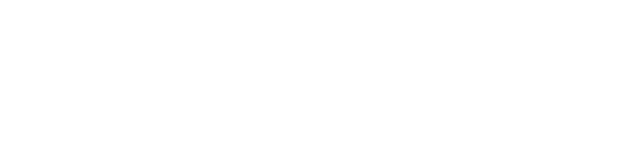
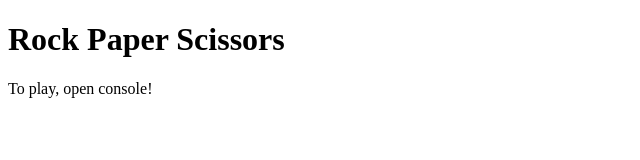
Before and after one commit to smitzkar/RockPaperScissors, a plain HTML site: page index.html in a window 1280 px wide. Shown: the whole page, without its empty margins (0-640 px from the left). Drawn offline with Linux system fonts and the light colour scheme.

Commit message:
Add javascript

```diff
--- a/index.html
+++ b/index.html
@@ -6,10 +6,12 @@
   <meta http-equiv="X-UA-Compatible" content="IE=edge">
   <meta name="viewport" content="width=device-width, initial-scale=1.0">
   <title>Rock Paper Scissors Project</title>
+  <script src="script.js"></script>
 </head>
 
 <body>
-
+  <h1>Rock Paper Scissors</h1>
+  <p onclick="scriptTest()">To play, open console!</p>
 </body>
 
 </html>
--- a/script.js
+++ b/script.js
@@ -0,0 +1,5 @@
+// Rock Paper Scissors
+
+function scriptTest (){
+  console.log("Script loaded.");
+}
```
